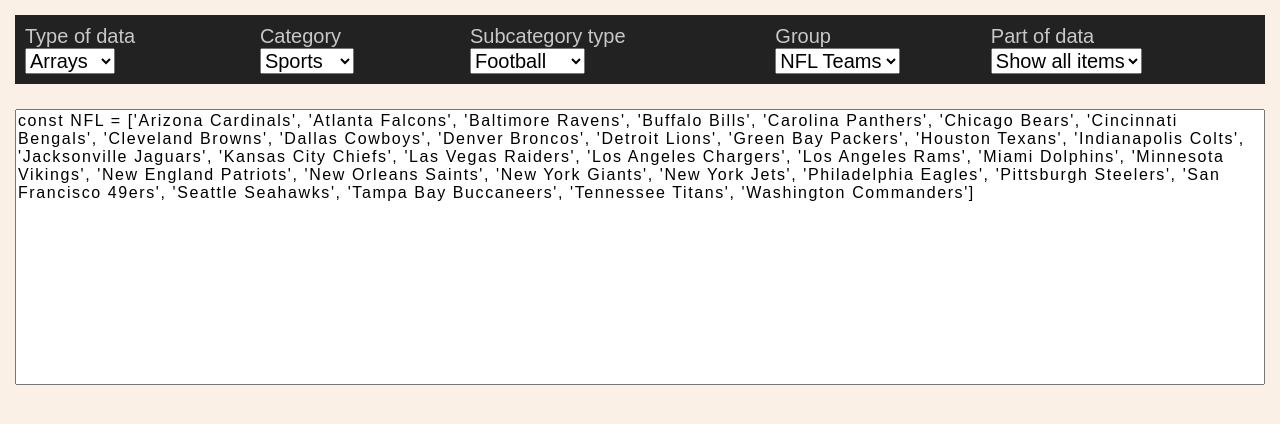
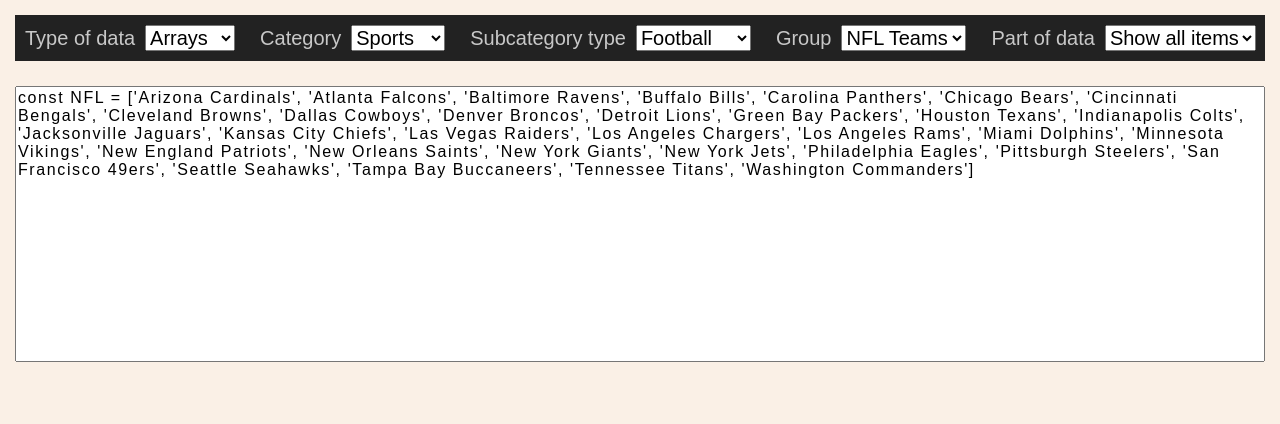
Before and after one commit to Victor-Lindh/boilers, a Next.js app: page / in a window 1280 px wide. Shown: the top 424 px of the page. Built offline with nearby package versions, Linux system fonts and the light colour scheme.

Commit message:
Select styles and minor fixing

```diff
--- a/src/components/Select/index.jsx
+++ b/src/components/Select/index.jsx
@@ -1,11 +1,12 @@
-import React from 'react'
+import React, { useEffect } from 'react'
 import select from './select.module.scss'
 
 const Select = ({
   options = [{ value: '', label: '-- Choose --'}],
   label = 'Select',
-  onChange
+  onChange,
 }) => {
+
   return (
     <div className={select.selectContainer}>
       <label htmlFor='select'>{label}</label>
--- a/src/components/Select/select.module.scss
+++ b/src/components/Select/select.module.scss
@@ -1,4 +1,5 @@
 div.selectContainer {
+  flex: 1 0 auto;
   label {
     margin-right: 10px;
     font-size: 20px;
```
